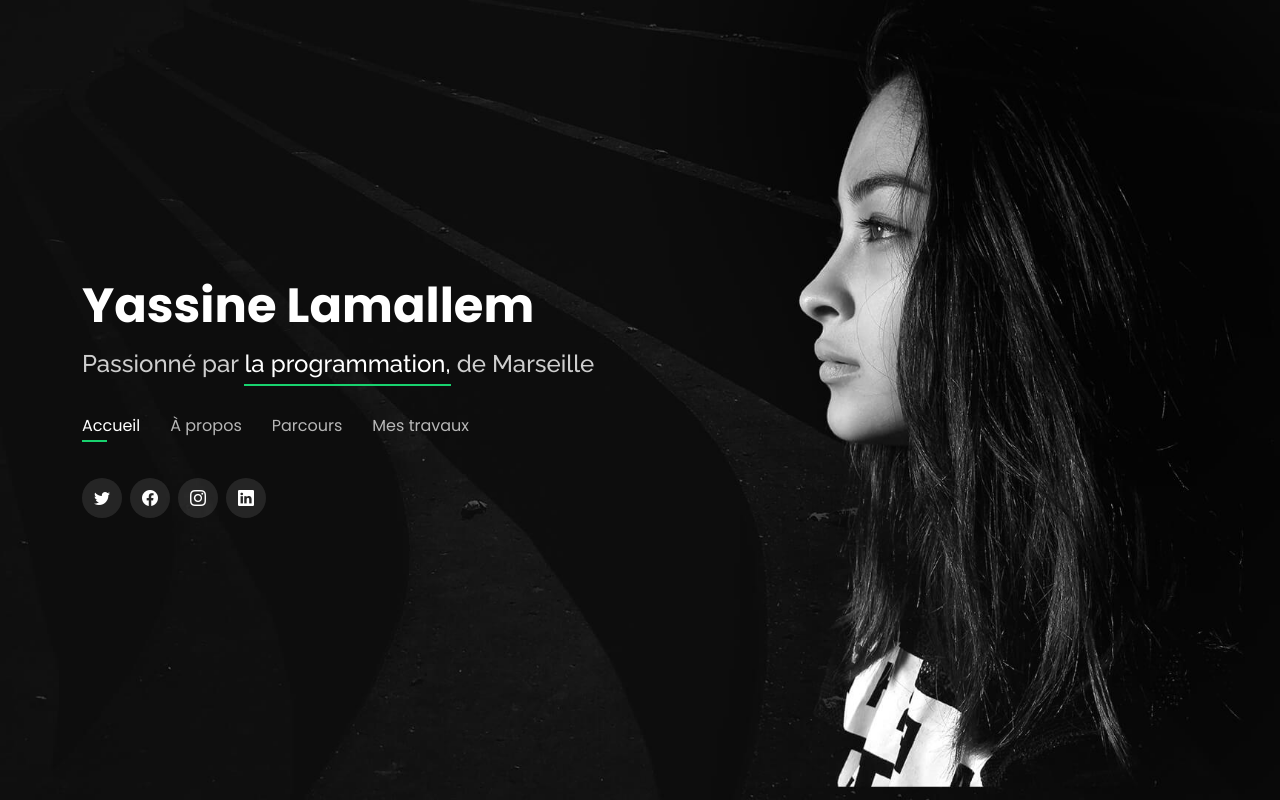
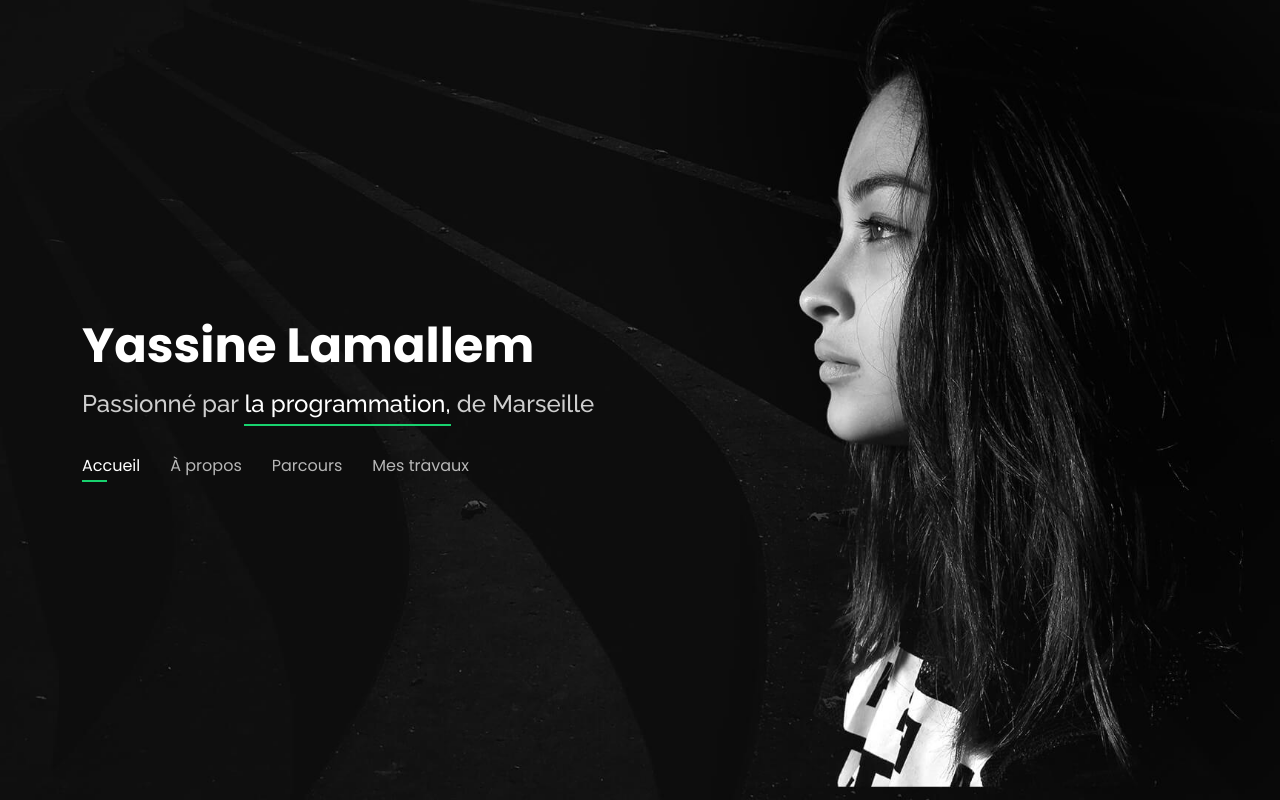
Before and after one commit to Yassine-Lam/Portfolio, a plain HTML site: page index.html in a window 1280 px wide. Drawn offline with nearby package versions, Linux system fonts and the light colour scheme.

Commit message:
Update index.html

```diff
--- a/index.html
+++ b/index.html
@@ -56,13 +56,6 @@
                     </ul>
                     <i class="bi bi-list mobile-nav-toggle"></i>
                 </nav><!-- .navbar -->
-
-                <div class="social-links">
-                    <a href="#" class="twitter"><i class="bi bi-twitter"></i></a>
-                    <a href="#" class="facebook"><i class="bi bi-facebook"></i></a>
-                    <a href="#" class="instagram"><i class="bi bi-instagram"></i></a>
-                    <a href="#" class="linkedin"><i class="bi bi-linkedin"></i></a>
-                </div>
 
             </div>
         </header><!-- End Header -->
```
